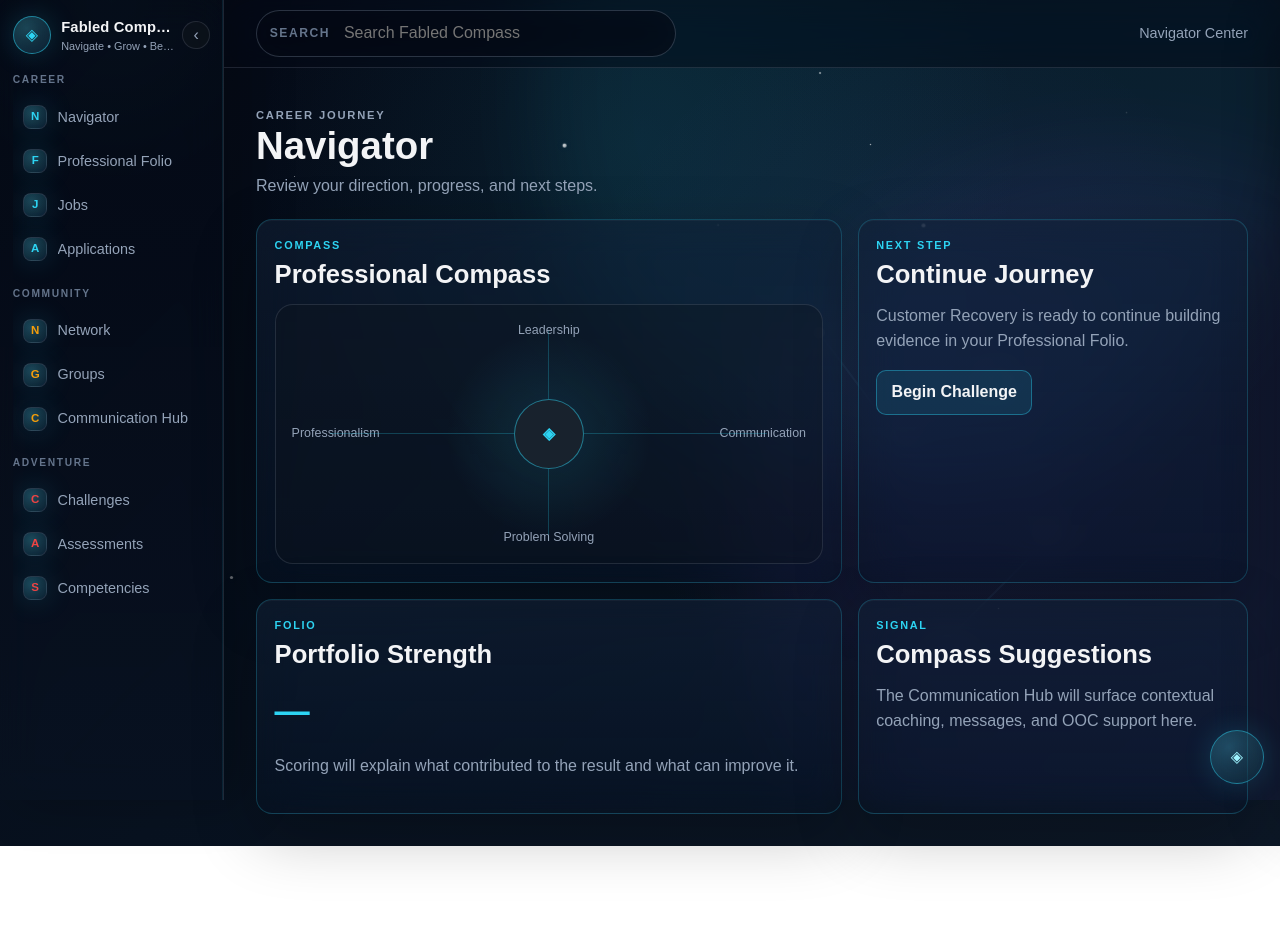
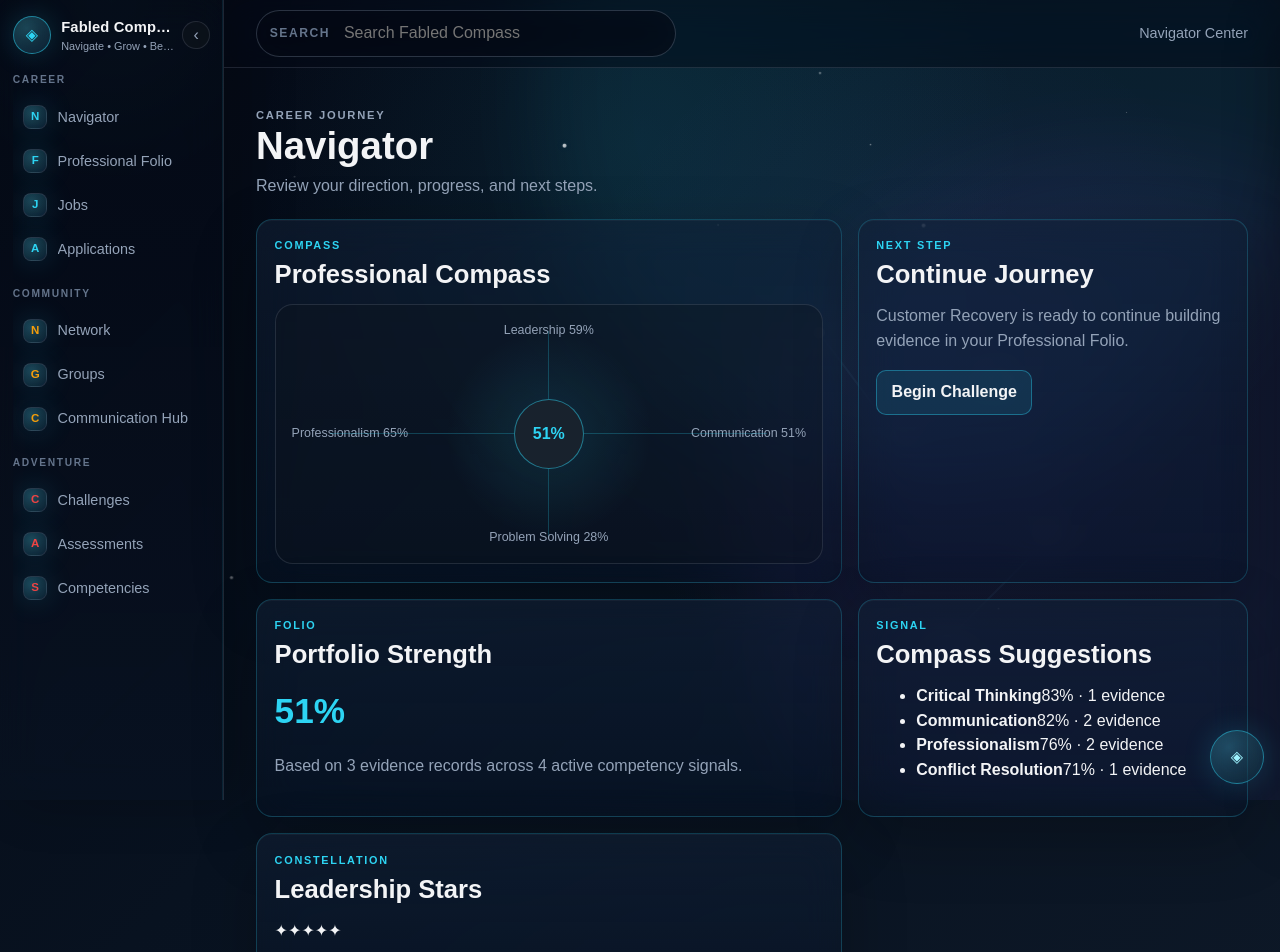
Before and after one commit to WykedSamurai/FabledCompass, a Next.js app: page /dashboard in a window 1280 px wide. Shown: the top 952 px of the page. Before the commit the page ends 846 px from the top, so only its background shows below. Built offline with nearby package versions, Linux system fonts and the light colour scheme.

Commit message:
Connect Navigator to Evidence Engine

```diff
--- a/app/dashboard/page.tsx
+++ b/app/dashboard/page.tsx
@@ -1,6 +1,19 @@
 import { AtlasButton, AtlasCard, AtlasHeader } from "../../components/atlas";
+import {
+  buildConstellation,
+  calculateAllCompetencies,
+  calculateProfessionalCompass,
+  sampleEvidence
+} from "../../lib/evidence";
 
 export default function DashboardPage() {
+  const competencies = calculateAllCompetencies(sampleEvidence);
+  const compass = calculateProfessionalCompass(competencies);
+  const leadershipConstellation = buildConstellation("leadership", sampleEvidence);
+  const topCompetencies = [...competencies]
+    .sort((first, second) => second.progress - first.progress)
+    .slice(0, 4);
+
   return (
     <div className="fc-page-stack">
       <div className="fc-page-header">
@@ -13,11 +26,11 @@ export default function DashboardPage() {
         <AtlasCard>
           <AtlasHeader eyebrow="Compass" title="Professional Compass" />
           <div className="fc-compass-placeholder" aria-label="Professional Compass placeholder">
-            <span>Leadership</span>
-            <span>Communication</span>
-            <span>Problem Solving</span>
-            <span>Professionalism</span>
-            <strong>◈</strong>
+            <span>Leadership {compass.leadership}%</span>
+            <span>Communication {compass.communication}%</span>
+            <span>Problem Solving {compass.problemSolving}%</span>
+            <span>Professionalism {compass.professionalism}%</span>
+            <strong>{compass.overall}%</strong>
           </div>
         </AtlasCard>
 
@@ -29,13 +42,30 @@ export default function DashboardPage() {
 
         <AtlasCard>
           <AtlasHeader eyebrow="Folio" title="Portfolio Strength" />
-          <p className="fc-score">—</p>
-          <p className="fc-muted">Scoring will explain what contributed to the result and what can improve it.</p>
+          <p className="fc-score">{compass.overall}%</p>
+          <p className="fc-muted">Based on {sampleEvidence.length} evidence records across {topCompetencies.length} active competency signals.</p>
         </AtlasCard>
 
         <AtlasCard>
           <AtlasHeader eyebrow="Signal" title="Compass Suggestions" />
-          <p className="fc-muted">The Communication Hub will surface contextual coaching, messages, and OOC support here.</p>
+          <ul className="fc-evidence-list">
+            {topCompetencies.map((competency) => (
+              <li key={competency.id}>
+                <strong>{competency.label}</strong>
+                <span>{competency.progress}% · {competency.evidenceCount} evidence</span>
+              </li>
+            ))}
+          </ul>
+        </AtlasCard>
+
+        <AtlasCard>
+          <AtlasHeader eyebrow="Constellation" title="Leadership Stars" />
+          <div className="fc-constellation-list">
+            {leadershipConstellation.stars.map((star) => (
+              <span className={star.active ? "is-active" : ""} key={star.id}>✦</span>
+            ))}
+          </div>
+          <p className="fc-muted">{leadershipConstellation.completion}% constellation completion.</p>
         </AtlasCard>
       </section>
     </div>
```
